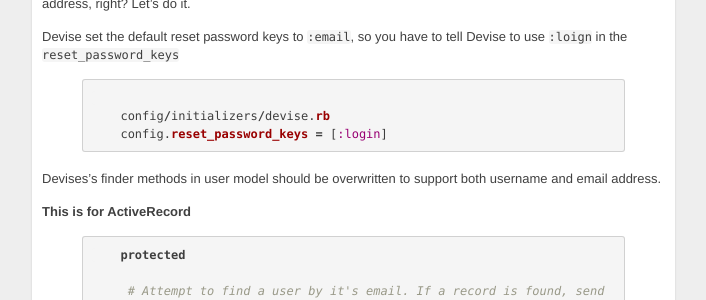
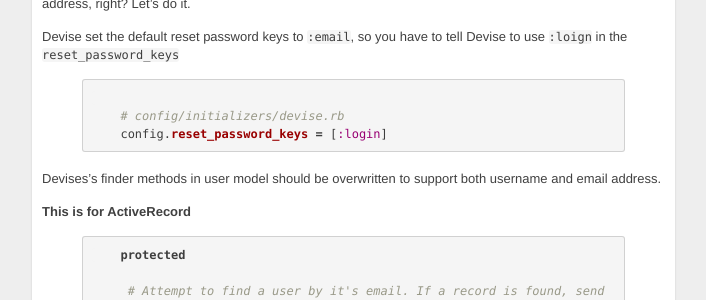
Before and after one commit to jerryshen/hansay.com, a Jekyll site: the page built from _posts/2011-9-20-allow-users-to-login-with-username-or-email-using-devise.md, in a window 1280 px wide and 900 px high, scrolled down 1376 px. Shown: the part 151-451 px from the top of the window, without its empty margins (135-841 px from the left). Built offline with Jekyll 4.4.1, drawn with Linux system fonts in a browser that asks for light colours; nearby versions of some CDN libraries; library files that are not in the unit come from our copies; Markdown is read by kramdown in place of the engine named in the settings; comment, search, counter and statistics services are not loaded.

Commit message:
fix format

```diff
--- a/_posts/2011-9-20-allow-users-to-login-with-username-or-email-using-devise.md
+++ b/_posts/2011-9-20-allow-users-to-login-with-username-or-email-using-devise.md
@@ -97,7 +97,7 @@ in the `reset_password_keys`
 
 {% highlight ruby %}
 
-    config/initializers/devise.rb
+    # config/initializers/devise.rb
     config.reset_password_keys = [:login]
 
 {% endhighlight %}
```
